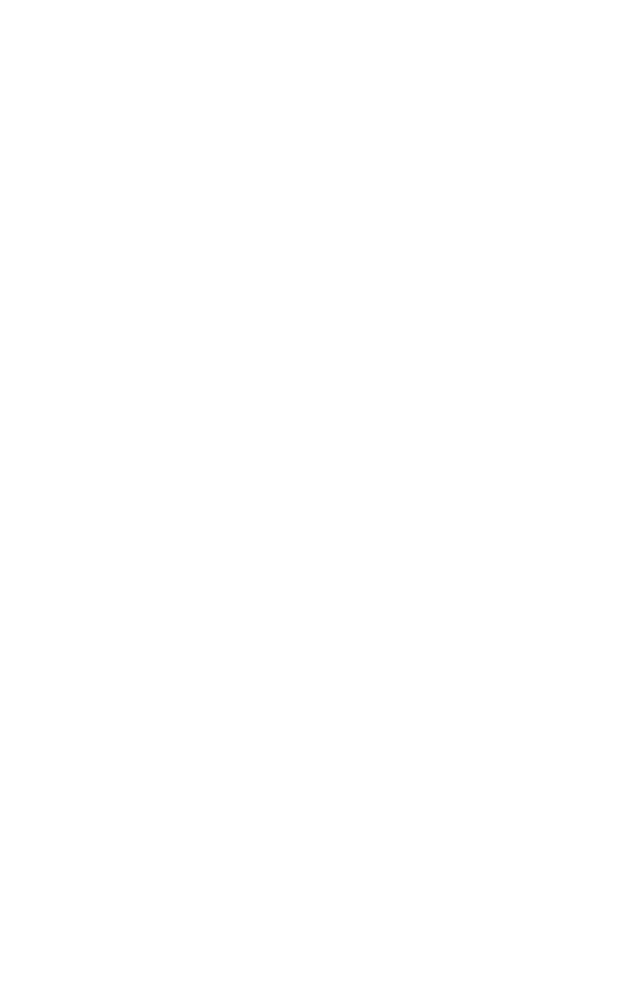
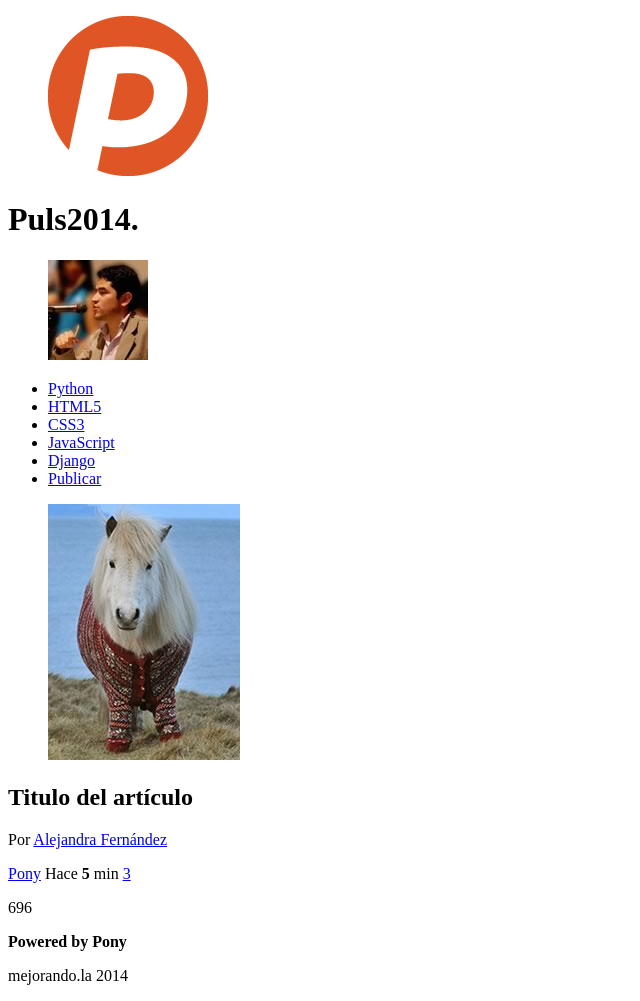
Before and after one commit to alefdzrojas/puls2014, a plain HTML site: page index.html in a window 1280 px wide. Shown: the whole page, without its empty margins (0-640 px from the left). Before the commit the page ends 800 px from the top, so only its background shows below. Drawn offline with Linux system fonts and the light colour scheme.

Commit message:
Index
Index Pulsa 2014 primera versiòn

```diff
--- a/index.html
+++ b/index.html
@@ -5,6 +5,56 @@
 	<title>Proyecto puls2014</title>
 </head>
 <body>
-
+	<header>
+		<figure id="logo">
+			<img src="img/logo.png">
+		</figure>
+		<h1>Puls2014.</h1>
+		<figure>
+			<img src="img/avatar.jpg">
+		</figure>
+	</header>
+	<nav>
+		<ul>
+			<li> <a href="#"> Python </a> </li>
+			<li> <a href="#"> HTML5 </a> </li>
+			<li> <a href="#"> CSS3 </a> </li>
+			<li> <a href="#"> JavaScript </a> </li>
+			<li> <a href="#"> Django </a> </li>
+			<li id="publicar_nav">
+				<a href="#"> Publicar </a>
+			</li>
+		</ul>
+	</nav>
+	<section id="contenido">
+		<article class="item">
+			<figure class="imagen_item">
+				<img src="img/imagen.jpg">
+			</figure>
+			<h2 class="titulo_tem">Titulo del artículo</h2>
+			<p classs="autor_item">
+				Por <a href="#">Alejandra Fernández</a>
+			</p>
+			<p class="datos_item">
+				<a href="#" class="tag_item">Pony</a>
+				<span class="fecha_item">
+					Hace <strong> 5 </strong> min
+				</span>
+				<a href="#" class="comentarios_item">3</a>
+				<a href="#" class="guardar_item"></a>
+			</p>
+			<p class="votacion">
+				<a href="#" class="up"></a>
+				696
+				<a href="#" class="down"></a>
+			</p>
+		</article>
+	</section>
+	<footer>
+		<p>
+			<strong>Powered by Pony</strong>
+		</p>
+		<p> mejorando.la 2014 </p>
+	</footer>
 </body>
 </html>
```
Also changed, not shown: img/avatar.jpg (added), img/imagen.jpg (added), img/logo.png (added).
